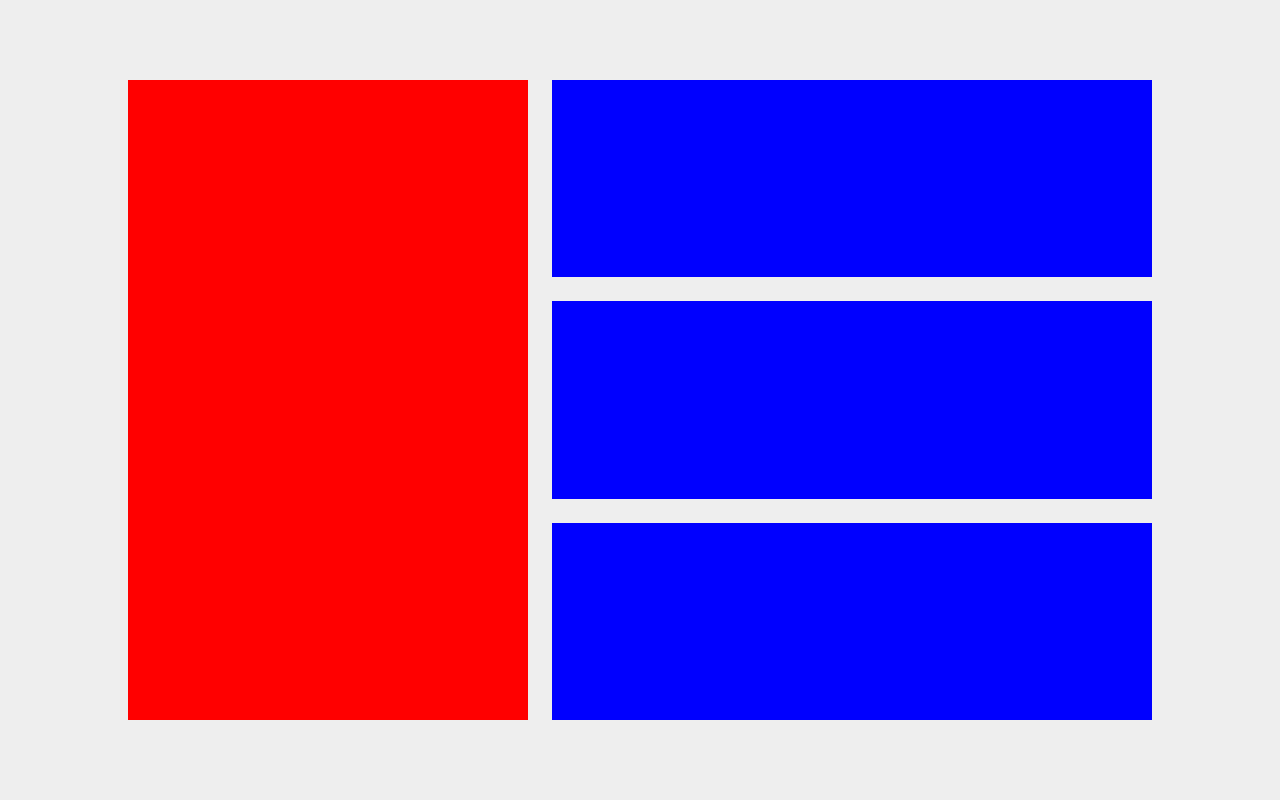
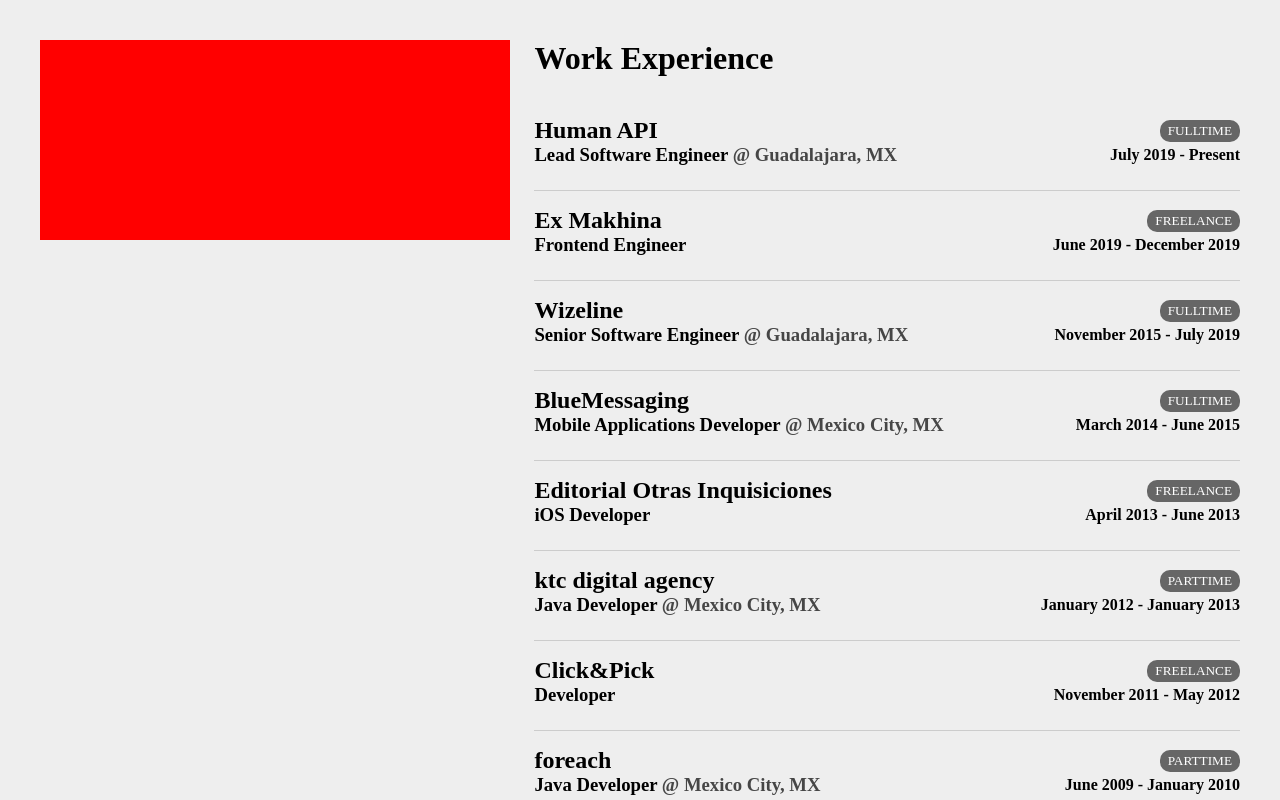
Before and after one commit to rafasalazarzx/rafasalazarzx.github.io, a Next.js app: page / in a window 1280 px wide. Shown: the top 800 px of the page. Built offline with nearby package versions, Linux system fonts and the light colour scheme.

Commit message:
Add Work and Education rows

```diff
--- a/components/Grid/Grid.js
+++ b/components/Grid/Grid.js
@@ -44,7 +44,7 @@
     tabletColumns: '2fr 3fr',
     laptopColumns: '2fr 3fr',
     desktopColumns: '1fr 2fr',
-    minHeight: 'none',
+    minHeight: 'auto',
     width: '100%;',
 };
 
--- /dev/null
+++ b/components/JobRow/JobRow.js
@@ -0,0 +1,51 @@
+import moment from 'moment';
+import React from 'react';
+import PropTypes from 'prop-types';
+import StyledJobRow from './JobRow.style';
+
+const JobRow = ({
+    companyName,
+    endDate,
+    first,
+    location,
+    startDate,
+    title,
+    type,
+}) => (
+    <StyledJobRow.Container first={first}>
+        <StyledJobRow.Header>
+            <StyledJobRow.Title>{companyName}</StyledJobRow.Title>
+            {type && (
+                <StyledJobRow.Type>{type.toUpperCase()}</StyledJobRow.Type>
+            )}
+        </StyledJobRow.Header>
+        <StyledJobRow.Header>
+            <StyledJobRow.Subtitle>
+                {title}
+                {location && <span>{location}</span>}
+            </StyledJobRow.Subtitle>
+            <StyledJobRow.Dates>
+                {startDate && `${moment(startDate).format('MMMM YYYY')} - `}
+                {endDate ? moment(endDate).format('MMMM YYYY') : 'Present'}
+            </StyledJobRow.Dates>
+        </StyledJobRow.Header>
+    </StyledJobRow.Container>
+);
+
+JobRow.propTypes = {
+    companyName: PropTypes.string.isRequired,
+    title: PropTypes.string.isRequired,
+    location: PropTypes.string.isRequired,
+    startDate: PropTypes.string,
+    endDate: PropTypes.string,
+    type: PropTypes.oneOf(['partTime', 'fullTime', 'freelance']).isRequired,
+    first: PropTypes.bool,
+};
+
+JobRow.defaultProps = {
+    startDate: '',
+    endDate: '',
+    first: false,
+};
+
+export default JobRow;
--- /dev/null
+++ b/components/JobRow/JobRow.style.js
@@ -0,0 +1,59 @@
+import styled from 'styled-components';
+import { breakpoints } from '../../styles';
+
+const StyledJobRow = {
+    Container: styled.section`
+        display: block;
+        height: auto;
+        width: 100%;
+        border-top: ${({ first }) => (first ? 'none' : '1px solid #ccc')};
+        padding-top: 1rem;
+    `,
+    Header: styled.header`
+        clear: both;
+        display: block;
+        width: 100%;
+
+        ${breakpoints.phone} {
+            align-items: center;
+            display: flex;
+            justify-content: space-between;
+        }
+    `,
+    Title: styled.h2`
+        float: left;
+    `,
+    Subtitle: styled.h3`
+        span {
+            opacity: 0.7;
+            display: block;
+
+            ${breakpoints.laptop} {
+                display: inline;
+                &:before {
+                    content: ' @ ';
+                }
+            }
+        }
+    `,
+    Dates: styled.h4``,
+    Type: styled.h5`
+        background-color: #666;
+        border-radius: 10px;
+        color: white;
+        float: right;
+        font-weight: normal;
+        padding: 3px 8px;
+
+        ${breakpoints.phone} {
+            display: inline-block;
+            float: none;
+        }
+
+        ${breakpoints.laptop} {
+            text-align: right;
+        }
+    `,
+};
+
+export default StyledJobRow;
--- /dev/null
+++ b/components/JobRow/index.js
@@ -0,0 +1 @@
+export { default } from './JobRow';
--- a/components/MainContainer/MainContainer.js
+++ b/components/MainContainer/MainContainer.js
@@ -1,11 +1,28 @@
 import styled from 'styled-components';
+import { breakpoints } from '../../styles';
 
 const MainContainer = styled.div`
-    align-items: center;
+    align-items: flex-start;
     display: flex;
     justify-content: center;
     min-height: 100vh;
+    padding: 20px 10px 30px;
     width: 100vw;
+
+    ${breakpoints.phone} {
+        padding-left: 20px;
+        padding-right: 20px;
+    }
+
+    ${breakpoints.tablet} {
+        padding: 30px;
+    }
+
+    ${breakpoints.laptop} {
+        margin: 0 auto;
+        max-width: 1440px;
+        padding: 40px;
+    }
 `;
 
 export default MainContainer;
--- a/components/index.js
+++ b/components/index.js
@@ -1,2 +1,3 @@
 export { default as Grid } from './Grid';
+export { default as JobRow } from './JobRow';
 export { default as MainContainer } from './MainContainer';
--- /dev/null
+++ b/data/index.js
@@ -0,0 +1,2 @@
+export { default as jobs } from './jobs';
+export { default as schools } from './schools';
--- /dev/null
+++ b/data/jobs.js
@@ -0,0 +1,68 @@
+const jobs = [
+    {
+        companyName: 'Human API',
+        title: 'Lead Software Engineer',
+        location: 'Guadalajara, MX',
+        startDate: '2019-07',
+        endDate: null,
+        type: 'fullTime',
+    },
+    {
+        companyName: 'Ex Makhina',
+        title: 'Frontend Engineer',
+        location: '',
+        startDate: '2019-06',
+        endDate: '2019-12',
+        type: 'freelance',
+    },
+    {
+        companyName: 'Wizeline',
+        title: 'Senior Software Engineer',
+        location: 'Guadalajara, MX',
+        startDate: '2015-11',
+        endDate: '2019-07',
+        type: 'fullTime',
+    },
+    {
+        companyName: 'BlueMessaging',
+        title: 'Mobile Applications Developer',
+        location: 'Mexico City, MX',
+        startDate: '2014-03',
+        endDate: '2015-06',
+        type: 'fullTime',
+    },
+    {
+        companyName: 'Editorial Otras Inquisiciones',
+        title: 'iOS Developer',
+        location: '',
+        startDate: '2013-04',
+        endDate: '2013-06',
+        type: 'freelance',
+    },
+    {
+        companyName: 'ktc digital agency',
+        title: 'Java Developer',
+        location: 'Mexico City, MX',
+        startDate: '2012-01',
+        endDate: '2013-01',
+        type: 'partTime',
+    },
+    {
+        companyName: 'Click&Pick',
+        title: 'Developer',
+        location: '',
+        startDate: '2011-11',
+        endDate: '2012-05',
+        type: 'freelance',
+    },
+    {
+        companyName: 'foreach',
+        title: 'Java Developer',
+        location: 'Mexico City, MX',
+        startDate: '2009-06',
+        endDate: '2010-01',
+        type: 'partTime',
+    },
+];
+
+export default jobs;
--- /dev/null
+++ b/data/schools.js
@@ -0,0 +1,11 @@
+const schools = [
+    {
+        companyName: 'Monterrey Institute of Technology and Higher Studies',
+        title: 'B.S. in Computer Technologies Engineering',
+        location: 'Mexico City, MX',
+        startDate: null,
+        endDate: '2014-06',
+    },
+];
+
+export default schools;
--- a/package.json
+++ b/package.json
@@ -9,6 +9,7 @@
     "lint": "prettier --write '{,!(node_modules)/**/}*.js' && eslint --fix --ext .js ."
   },
   "dependencies": {
+    "moment": "^2.29.1",
     "next": "10.0.5",
     "prop-types": "^15.7.2",
     "react": "17.0.1",
--- a/pages/index.js
+++ b/pages/index.js
@@ -1,7 +1,8 @@
 import Head from 'next/head';
 import React from 'react';
 import { createGlobalStyle, ThemeProvider } from 'styled-components';
-import { MainContainer, Grid } from '../components';
+import { MainContainer, Grid, JobRow } from '../components';
+import { jobs, schools } from '../data';
 import { globalStyles, lightTheme } from '../styles';
 
 const GlobalStyles = createGlobalStyle`${globalStyles}`;
@@ -17,12 +18,28 @@
             <ThemeProvider theme={lightTheme}>
                 <GlobalStyles />
                 <MainContainer>
-                    <Grid minHeight="80vh" width="80vw">
-                        <div style={{ backgroundColor: 'red' }} />
+                    <Grid>
+                        <div
+                          style={{ backgroundColor: 'red', height: '200px' }}
+                        />
                         <Grid columns="1fr">
-                            <div style={{ backgroundColor: 'blue' }} />
-                            <div style={{ backgroundColor: 'blue' }} />
-                            <div style={{ backgroundColor: 'blue' }} />
+                            <h1>Work Experience</h1>
+                            {jobs.map((job, index) => (
+                                <JobRow
+                                  key={`job-${job.companyName}`}
+                                  first={index === 0}
+                                  {...job}
+                                />
+                            ))}
+                            <br />
+                            <h1>Education</h1>
+                            {schools.map((school, index) => (
+                                <JobRow
+                                  key={`school-${school.schoolName}`}
+                                  first={index === 0}
+                                  {...school}
+                                />
+                            ))}
                         </Grid>
                     </Grid>
                 </MainContainer>
--- a/styles/breakpoints.js
+++ b/styles/breakpoints.js
@@ -1,7 +1,7 @@
 const deviceWidth = {
-    phone: '375px',
+    phone: '425px',
     tablet: '768px',
-    laptop: '1280px',
+    laptop: '1152px',
     desktop: '1920px',
 };
 
```
Also changed, not shown: 1 other file (tests, documents, lock files or other folders).
